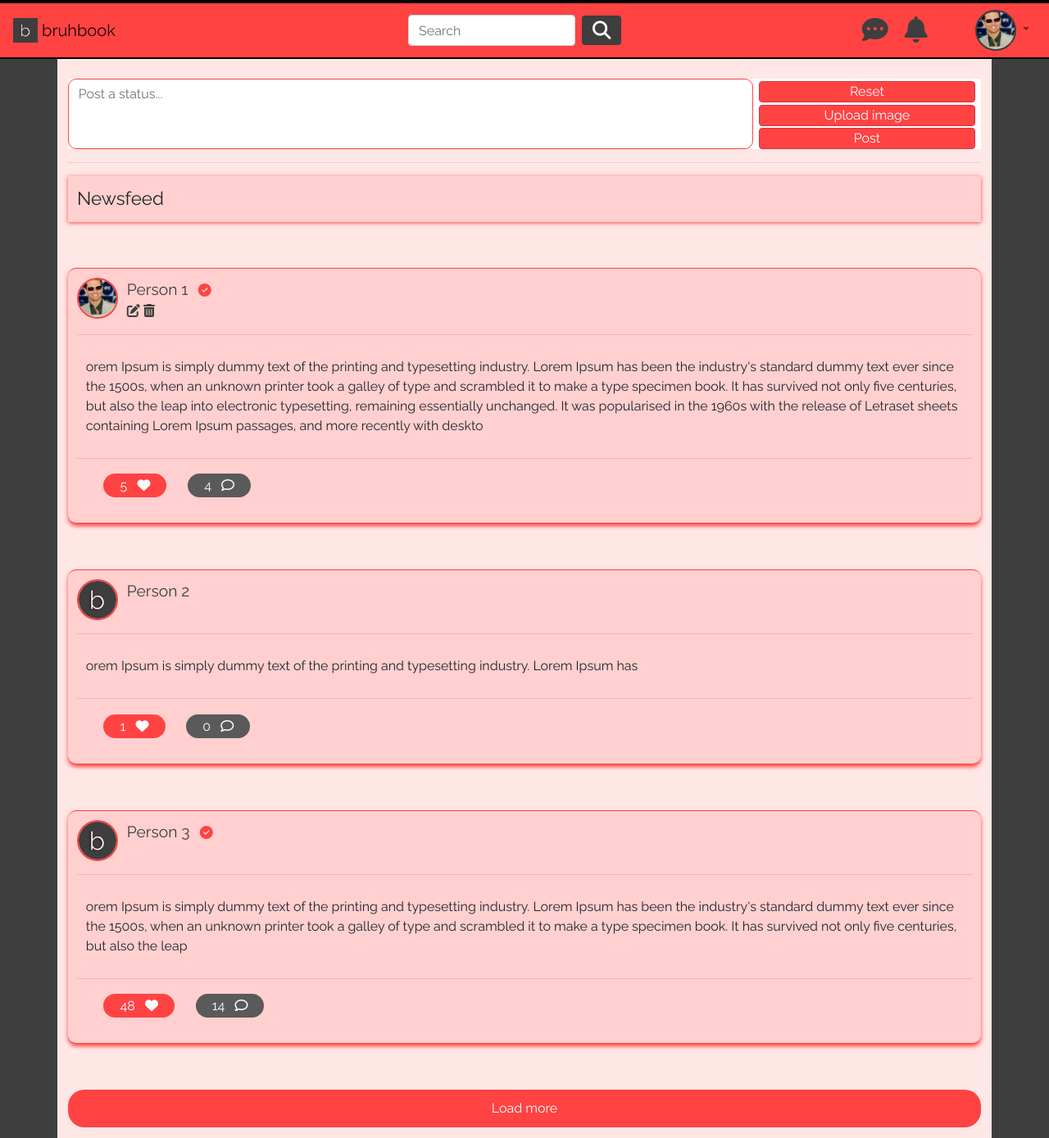
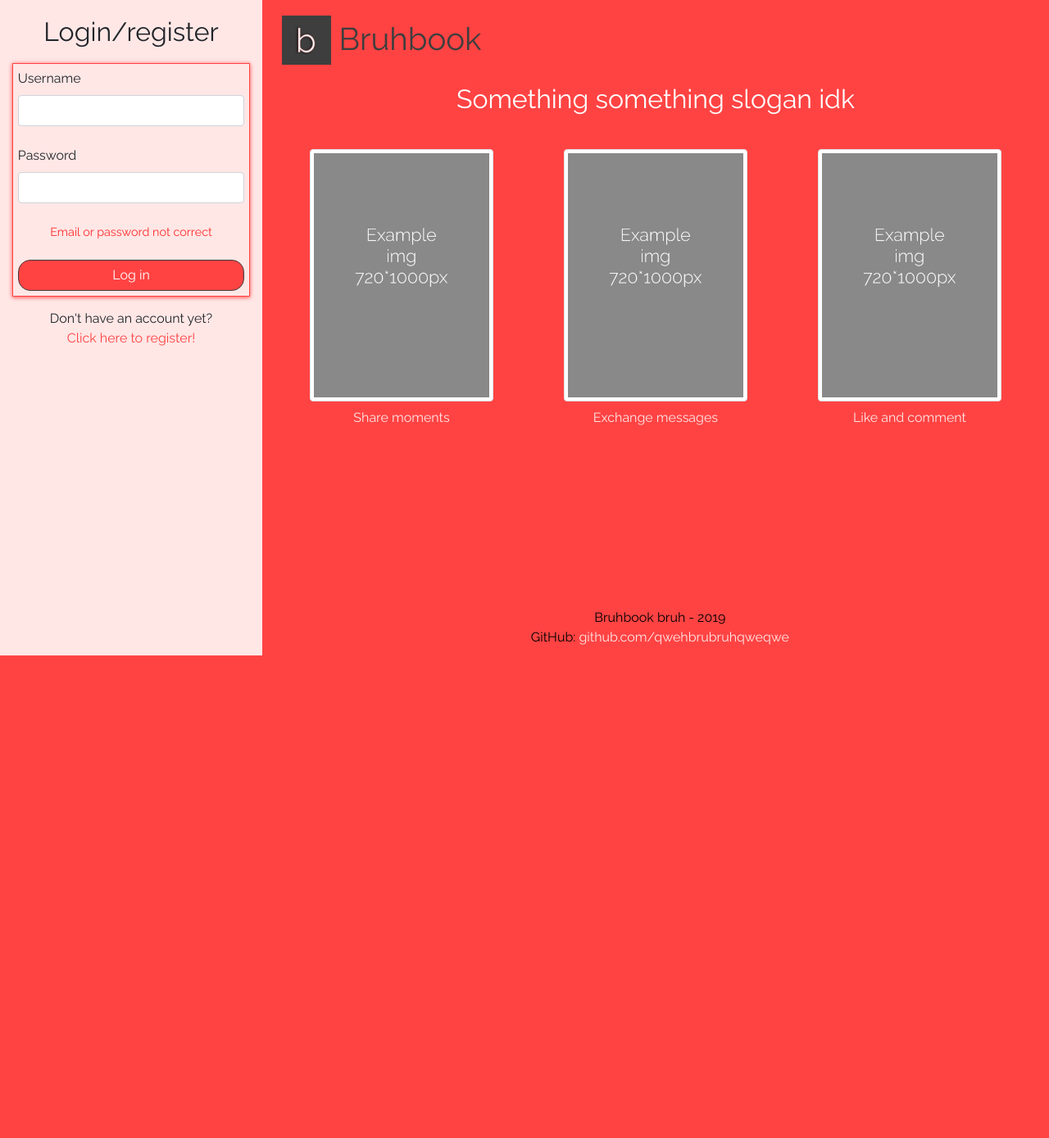
Before and after one commit to yellowdogfunny/bruhbook, a PHP site: page / in a window 1280 px wide. Shown: the whole page at 82% size. After the commit the page ends 800 px from the top, so only its background shows below. Run offline with PHP 8.4, Linux system fonts and the light colour scheme; some libraries are stand-ins or nearby versions.

Commit message:
Created a landing page (which is now index.php), and newsfeed page is renamed to newsfeed.php

```diff
--- a/css/style.css
+++ b/css/style.css
@@ -7,6 +7,212 @@ body{
   font-family: 'Raleway', sans-serif;
   background-color: rgb(62, 62, 62);
 }
+
+
+
+
+
+
+
+
+
+
+/*
+  LANDING PAGE
+*/
+.leftContainer{
+  background-color: rgb(255, 231, 230);
+  height: 100vh;
+}
+
+.rightContainer{
+  background-color: rgb(255, 67, 67) !important;
+  overflow: hidden;
+}
+
+.leftContainerHeader{
+  font-size: 2rem;
+  text-align: center;
+  margin-top: 5%;
+  overflow: hidden;
+}
+
+.logInContainer{
+  margin-top: 5%;
+  border: 1px solid rgb(255, 67, 67);
+  padding: 2%;
+  box-shadow: 0px 1px 5px rgb(255, 67, 67);
+}
+
+.logInBtn{
+  width: 100% !important;
+  background-color: rgb(255, 67, 67);
+  border-color: rgb(62, 62, 62);
+  border-radius: 15px;
+}
+.logInBtn:hover{
+  background-color: rgb(255, 45, 45);
+}
+
+.createAcc{
+  margin-top: 5%;
+  text-align: center;
+}
+
+.createAccLink{
+  color: rgb(255, 67, 67);
+}
+
+.createAccLink:hover{
+  color: rgb(255, 45, 45);
+}
+
+.loginWarning{
+  color: rgb(255, 45, 45);
+  font-size: 0.9em;
+  text-align: center;
+}
+
+.bruhbookLogo_index{
+  margin-top: 2%;
+  margin-left: 1%;
+  display: flex;
+}
+.bbLogo{
+  width: 60px;
+  height: 60px;
+}
+
+.bbLogo img{
+  width: 100%;
+  height: 100%;
+}
+
+
+.bruhbookName_index{
+  font-size: 2.4em;
+  margin-left: 1%;
+  color: rgb(62, 62, 62);
+}
+
+.slogan_index{
+  /*border: 1px solid blue;*/
+  margin-top: 2%;
+  text-align: center;
+  color: white;
+  font-size: 2em;
+}
+
+.content_index{
+  margin-top: 4%;
+  /*border: 1px solid green;*/
+  text-align: center;
+  color: rgb(255, 231, 230);
+  overflow: hidden;
+}
+
+.imgBox img{
+  width: 80%;
+}
+
+.imgDesc{
+  margin-top: 3%;
+}
+
+.index_footer{
+  color: black;
+  text-align:center;
+  width: 98%;
+  position: absolute;
+  bottom: 10px;
+}
+
+.index_footer a{
+  color: rgb(255, 231, 230);
+}
+
+.responsiveLogo{
+  display: none;
+}
+
+@media(max-width: 767px){
+
+  .responsiveLogo{
+    display: inline-block;
+    margin-top: 5%;
+    height: 50px;
+    font-size: 1.6em;
+  }
+  .responsiveLogo img{
+    height: 80%;
+  }
+
+  .leftContainerHeader{
+    font-size: 1.5em;
+  }
+
+  .bruhbookLogo_index{
+    margin-top: 5%;
+    margin-left: 1%;
+    display: flex;
+    display: none;
+  }
+  .bbLogo{
+    width: 40px;
+    height: 40px;
+  }
+  .bruhbookName_index{
+    font-size: 1.8em;
+    margin-left: 1%;
+    color: rgb(62, 62, 62);
+  }
+
+  .slogan_index{
+    /*border: 1px solid blue;*/
+    margin-top: 20%;
+    text-align: center;
+    color: white;
+    font-size: 2em;
+  }
+
+  .index_footer{
+    color: black;
+    text-align:center;
+    width: 98%;
+    position: relative;
+    bottom: 10px;
+    margin-top: 50%;
+  }
+
+  .imgBox{
+    margin-top: 20%;
+  }
+
+}
+/*
+  LANDING PAGE
+*/
+
+
+
+
+
+
+
+
+
+
+
+
+
+
+
+
+
+
+
+
+
 
 .navbar{
   background-color: rgb(255, 67, 67) !important;
--- a/index.php
+++ b/index.php
@@ -1,177 +1,116 @@
-
-<html lang="en">
+<!DOCTYPE html>
+<html lang="en" dir="ltr">
   <head>
-    <?php
-      include "includes/head_tag-inc.php";
-    ?>
+    <?php include 'includes/head_tag-inc.php' ?>
     <link rel="icon" href="images/bruhbook_icon.ico" type="image/x-icon">
     <title>Bruhbook</title>
   </head>
 
   <body>
-    <?php include "includes/main_navbar-inc.php"; ?>
-    <div class="container contentContainer">
-
-      <!-- Post a status container -->
-      <div class="postStatusContainer">
+    <div class="container-fluid">
       <div class="row">
 
-          <div class="col-12 col-md-9 column_nopadding">
+        <!-- left container -->
+        <div class="col-12 col-md-3 leftContainer">
+
+          <!-- logo (responsive only) -->
+          <div class="responsiveLogo">
+              <img src="images/logo.jpg" class="" alt="">
+              Bruhbook
+          </div>
+
+          <!-- Header -->
+          <div class="leftContainerHeader">
+            Login/register
+          </div>
+
+          <!--  Form -->
+          <div class="logInContainer">
+            <form class="" action="index.html" method="post">
               <div class="form-group">
-              <textarea class="form-control postStatusTextarea" placeholder="Post a status..." rows="3" maxlength="350"></textarea>
+                <label for="usernameInput">Username</label>
+                <input type="text" name="" value="" class="form-control" id="usernameInput">
+              </div>
+              <br>
+
+              <div class="form-group">
+                <label for="usernameInput">Password</label>
+                <input type="text" name="" value="" class="form-control" id="usernameInput">
+              </div>
+
+              <br>
+              <div class="loginWarning">
+                Email or password not correct
+              </div>
+              <br>
+
+              <div class="form-group">
+                <button type="submit" class="btn btn-primary logInBtn">Log in</button>
+              </div>
+
+            </form>
+          </div>
+
+          <div class="createAcc">
+            <div>Don't have an account yet?<br /> <a href="#" class="createAccLink">Click here to register!</a> </div>
           </div>
         </div>
 
-          <div class="col-12 col-md-3 column_nopadding postStatusButtonsDiv">
-            <div class="row postStatusButtons_center">
 
-              <div class="col-4 col-md-12 column_nopadding">
-                <button class="btn btn-danger postStatusButtons" name="">Reset</button>
+
+        <!-- right container -->
+        <div class="col-12 col-md-9 rightContainer">
+
+          <!-- da big logo  -->
+          <div class="bruhbookLogo_index">
+            <div class="bbLogo">
+              <img src="images/logo.jpg" class="" alt="">
+            </div>
+            <div class="bruhbookName_index">
+              Bruhbook
+            </div>
           </div>
 
-              <div class="col-4 col-md-12 column_nopadding">
-                <button class="btn btn-danger postStatusButtons" name="">Upload image</button>
+          <!-- slogan -->
+          <div class="slogan_index">
+            Something something slogan idk
           </div>
 
-              <div class="col-4 col-md-12  column_nopadding">
-                <button class="btn btn-danger postStatusButtons" name="">Post</button>
+          <!-- content -->
+          <div class="content_index">
+            <div class="row">
+              <div class="col-12 col-md-4 imgBox justify-content-end">
+                <img src="images/example_index_img.jpg" class="img-responsive img-thumbnail" alt="">
+                <br>
+                <div class="imgDesc">
+                  Share moments
+                </div>
+              </div>
+              <div class="col-12 col-md-4 imgBox ">
+                <img src="images/example_index_img.jpg" class="img-responsive img-thumbnail" alt="">
+                <br>
+                <div class="imgDesc">
+                  Exchange messages
+                </div>
+              </div>
+              <div class="col-12 col-md-4 imgBox ">
+                <img src="images/example_index_img.jpg" class="img-responsive img-thumbnail" alt="">
+                <br>
+                <div class="imgDesc">
+                  Like and comment
                 </div>
               </div>
             </div>
 
+            <!-- footer -->
+            <div class="index_footer">
+              Bruhbook bruh - 2019
+              <br>
+              GitHub: <a href="#">github.com/qwehbrubruhqweqwe</a>
             </div>
           </div>
-
-      <hr>
-      <!-- Header 2 container -->
-      <div class="partHeader">
-        Newsfeed
         </div>
-
-      <!-- Status container -->
-      <div class="statusContainer">
-        <!-- User who posted a status -->
-        <div class="userPostingContainer">
-
-          <div class="userPostingImg">
-            <img src="images/images.jpg" alt="">
       </div>
-
-          <div class="userPostingUsername">
-            <span class="color_username newsfeed_username">Person 1</span>
-            &nbsp;
-            <span><i class="fas fa-check-circle"></i></span>
-            &nbsp;
-            <br>
-            <div class="edit_delete_btn_div">
-              <span><i class="fas fa-edit"></i></span>
-              <span><i class="fas fa-trash-alt"></i></span>
-            </div>
-
-          </div>
-
-        </div>
-
-        <hr>
-
-        <!-- da status -->
-        <div class="statusText">
-          orem Ipsum is simply dummy text of the printing and typesetting industry. Lorem Ipsum has been the industry's standard dummy text ever since the 1500s, when an unknown printer took a galley of type and scrambled it to make a type specimen book. It has survived not only five centuries, but also the leap into electronic typesetting, remaining essentially unchanged. It was popularised in the 1960s with the release of Letraset sheets containing Lorem Ipsum passages, and more recently with deskto
-        </div>
-
-        <hr>
-
-        <!-- status buttons -->
-        <div class="statusButtonsContainer">
-          <span class="statusButton likeButton">5 &nbsp; <i class="fas fa-heart"></i></span>
-          <span class="statusButton commentButton">4 &nbsp; <i class="far fa-comment"></i></span>
-        </div>
-
-      </div>
-
-
-
-
-
-
-
-      <!-- Status container 2 -->
-      <div class="statusContainer">
-        <!-- User who posted a status -->
-        <div class="userPostingContainer">
-
-          <div class="userPostingImg">
-            <img src="images/logo.jpg" alt="">
-          </div>
-
-          <div class="userPostingUsername">
-            <span class="color_username newsfeed_username">Person 2</span>
-          </div>
-
-        </div>
-
-        <hr>
-
-        <!-- da status -->
-        <div class="statusText">
-          orem Ipsum is simply dummy text of the printing and typesetting industry. Lorem Ipsum has
-        </div>
-
-        <hr>
-
-        <!-- status buttons -->
-        <div class="statusButtonsContainer">
-          <span class="statusButton likeButton">1 &nbsp; <i class="fas fa-heart"></i></span>
-          <span class="statusButton commentButton">0 &nbsp; <i class="far fa-comment"></i></span>
-        </div>
-
-      </div>
-
-
-
-
-
-
-
-      <!-- Status container 2 -->
-      <div class="statusContainer">
-        <!-- User who posted a status -->
-        <div class="userPostingContainer">
-
-          <div class="userPostingImg">
-            <img src="images/logo.jpg" alt="">
-          </div>
-
-          <div class="userPostingUsername">
-            <span class="color_username newsfeed_username">Person 3</span>
-            &nbsp;
-            <span><i class="fas fa-check-circle"></i></span>
-            &nbsp;
-          </div>
-
-        </div>
-
-        <hr>
-
-        <!-- da status -->
-        <div class="statusText">
-          orem Ipsum is simply dummy text of the printing and typesetting industry. Lorem Ipsum has been the industry's standard dummy text ever since the 1500s, when an unknown printer took a galley of type and scrambled it to make a type specimen book. It has survived not only five centuries, but also the leap
-        </div>
-
-        <hr>
-
-        <!-- status buttons -->
-        <div class="statusButtonsContainer">
-          <span class="statusButton likeButton">48 &nbsp; <i class="fas fa-heart"></i></span>
-          <span class="statusButton commentButton">14 &nbsp; <i class="far fa-comment"></i></span>
-        </div>
-
-      </div> <!-- end of status -->
-
-      <div class="loadMoreDiv">
-        Load more
-      </div>
-
     </div>
   </body>
 </html>
```
Also changed, not shown: newsfeed.php (added, +177 -0 lines), images/example_index_img.jpg (added), 1 other file. Lines whose indentation alone changed are shown as unchanged.
